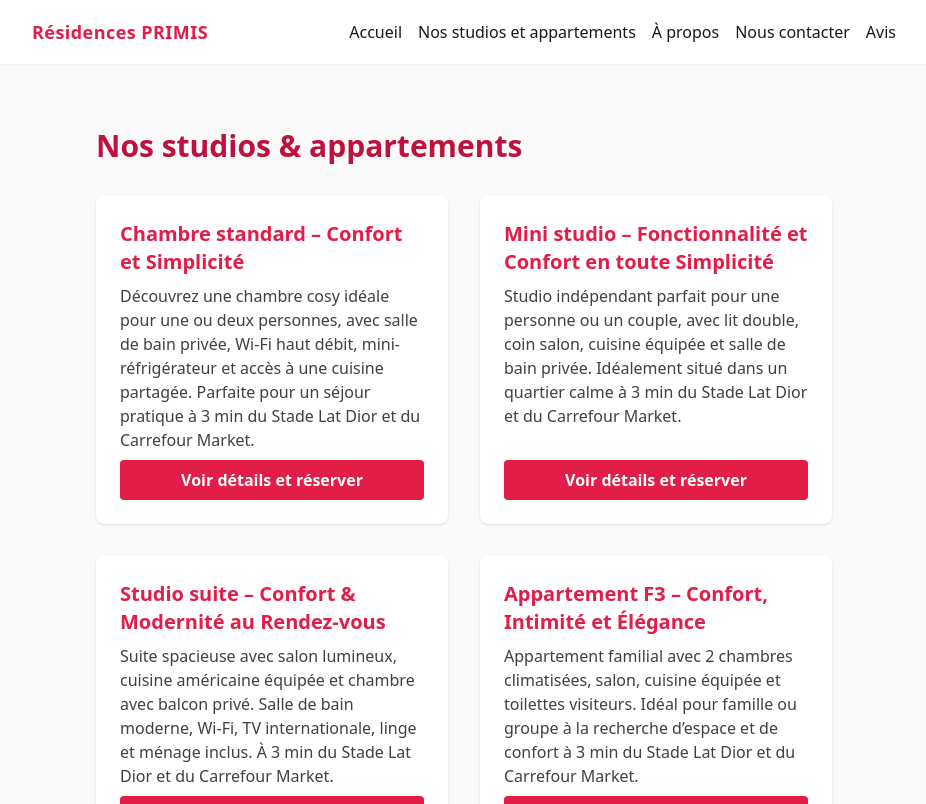
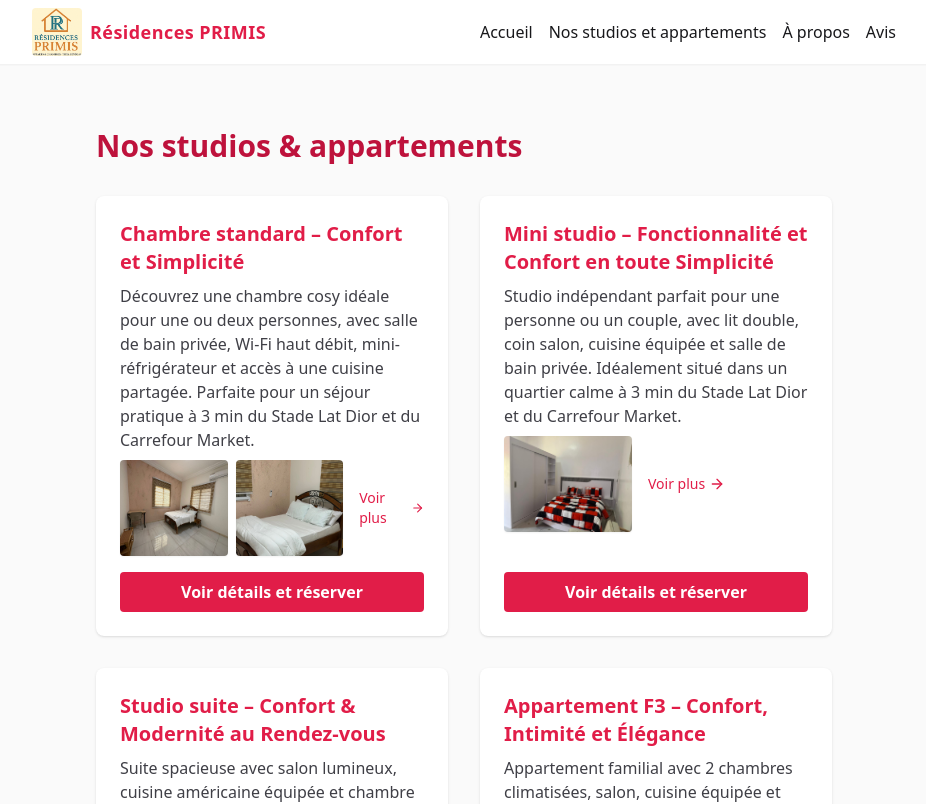
Before and after one commit to thebamba/primis_residence, a Next.js app: page /unites in a window 1280 px wide. Shown: the top 804 px of the page, without its empty margins (176-1102 px from the left). Built offline with nearby package versions, Linux system fonts and the light colour scheme.

Commit message:
feat: major fixes

```diff
--- a/src/app/components/HeroCarousel.tsx
+++ b/src/app/components/HeroCarousel.tsx
@@ -35,7 +35,7 @@ export default function HeroCarousel() {
 
             <div className="absolute inset-0 bg-black/50 flex flex-col items-center justify-center text-center px-4">
                 <h1 className="text-3xl md:text-5xl font-bold text-white mb-2">
-                    Bienvenue à la Résidence PRIMIS
+                    Résidences PRIMIS - Bienvenue
                 </h1>
                 <p className="text-lg text-yellow-400 font-semibold mb-2">
                     À 30 minutes de l’aéroport international Blaise Diagne
--- a/src/app/components/MobileMenu.tsx
+++ b/src/app/components/MobileMenu.tsx
@@ -7,7 +7,7 @@ const menuItems = [
     { href: "/", label: "Accueil" },
     { href: "/unites", label: "Nos studios et appartements" },
     { href: "/a-propos", label: "À propos" },
-    { href: "/contact", label: "Nous contacter" },
+    // { href: "/contact", label: "Nous contacter" },
     { href: "/avis", label: "Avis" },
 ];
 
--- a/src/app/layout.tsx
+++ b/src/app/layout.tsx
@@ -13,15 +13,29 @@ export default function RootLayout({ children }: { children: React.ReactNode })
       {/* Header/nav */}
       <header className="bg-white shadow-sm sticky top-0 z-50">
         <nav className="max-w-4xl mx-auto flex items-center justify-between h-16 px-4 relative">
-          <Link href="/" className="text-lg font-bold tracking-wide text-rose-600">
-            Résidences PRIMIS
+          <Link href="/" className="flex items-center gap-2">
+            <img
+                src="/residences-primis-logo.jpg"
+                alt="Résidences PRIMIS Logo"
+                width={50}
+                height={50}
+                className="rounded"
+            />
+            <span className="text-lg font-bold tracking-wide text-rose-600">
+    Résidences PRIMIS
+  </span>
           </Link>
+
+
+
+
+
           {/* Desktop nav */}
           <div className="space-x-4 hidden md:flex">
             <Link href="/" className="hover:text-rose-600 transition">Accueil</Link>
             <Link href="/unites" className="hover:text-rose-600 transition">Nos studios et appartements</Link>
             <Link href="/a-propos" className="hover:text-rose-600 transition">À propos</Link>
-            <Link href="/contact" className="hover:text-rose-600 transition"> Nous contacter</Link>
+            {/*<Link href="/contact" className="hover:text-rose-600 transition"> Nous contacter</Link>*/}
             <Link href="/avis" className="hover:text-rose-600 transition">Avis</Link>
           </div>
           {/* Mobile burger */}
@@ -55,7 +69,7 @@ export default function RootLayout({ children }: { children: React.ReactNode })
           </a>
         </div>
 
-        <p>© 2025 PRIM'IS SARL | Dakar, Sénégal</p>
+        <p>© 2025 Résidences PRIMIS | Thiès, Sénégal</p>
       </footer>
       </body>
       </html>
--- a/src/app/unites/page.tsx
+++ b/src/app/unites/page.tsx
@@ -1,5 +1,21 @@
 "use client";
 import Link from "next/link";
+import { ArrowRight } from "lucide-react";
+
+const UNITS = {
+    "chambre-standard": {
+        images: ["/standard-room/staroom1.JPG", "/standard-room/staroom2.JPG"],
+    },
+    "mini-studio": {
+        images: ["/mini-studio/ministud1.JPG"],
+    },
+    "studio-suite": {
+        images: ["/studio-suite/suite1.JPG", "/studio-suite/suite2.JPG"],
+    },
+    "appartement-f3": {
+        images: ["/f3/f31.jpeg", "/f3/f32.jpeg"],
+    },
+};
 
 const units = [
     {
@@ -37,6 +53,24 @@ export default function Unites() {
                     <div key={unit.slug} className="bg-white rounded-lg shadow p-6 flex flex-col justify-between">
                         <h2 className="text-xl font-semibold text-rose-600 mb-2">{unit.label}</h2>
                         <p className="mb-2 text-zinc-700">{unit.description}</p>
+
+                        {/* Miniatures cliquables avec flèche */}
+                        <div className="flex gap-2 items-center mb-4">
+                            {UNITS[unit.slug as keyof typeof UNITS].images.slice(0, 2).map((src, index) => (
+                                <Link href={`/unites/${unit.slug}`} key={index}>
+                                    <img
+                                        src={src}
+                                        alt={`Aperçu ${index + 1}`}
+                                        className="h-24 w-auto rounded shadow-sm cursor-pointer hover:scale-105 transition"
+                                    />
+                                </Link>
+                            ))}
+                            <Link href={`/unites/${unit.slug}`} className="flex items-center text-rose-600 hover:underline text-sm ml-2">
+                                <span>Voir plus</span>
+                                <ArrowRight className="ml-1 h-4 w-4" />
+                            </Link>
+                        </div>
+
                         <Link
                             href={`/unites/${unit.slug}`}
                             className="bg-rose-600 text-white rounded px-4 py-2 font-semibold mt-auto hover:bg-rose-700 transition text-center"
```
Also changed, not shown: public/residences-primis-logo.jpg (added).
